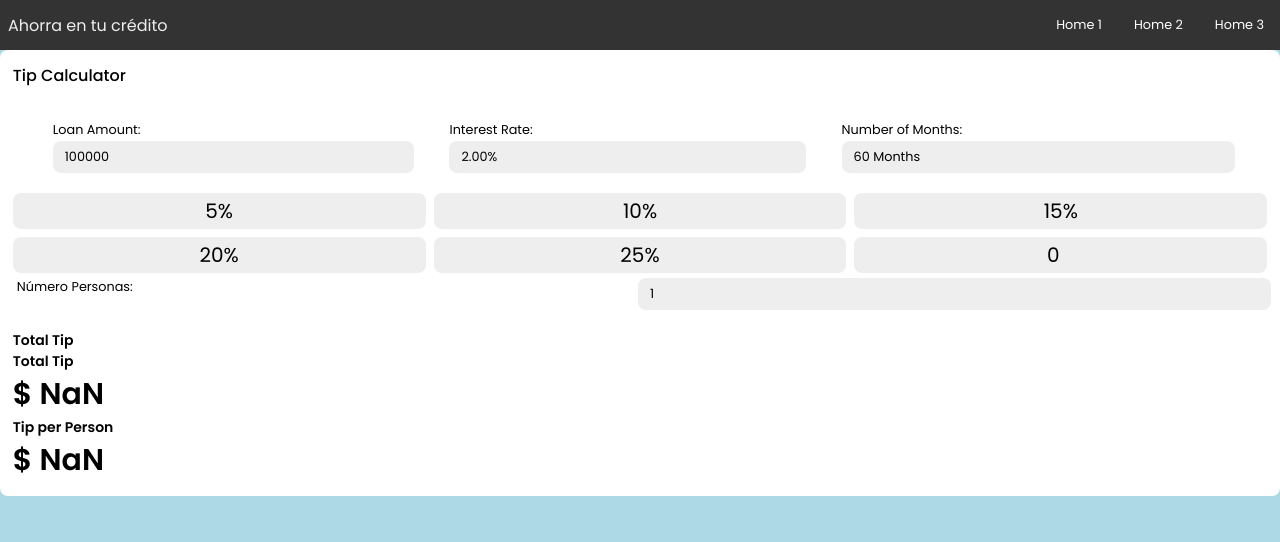
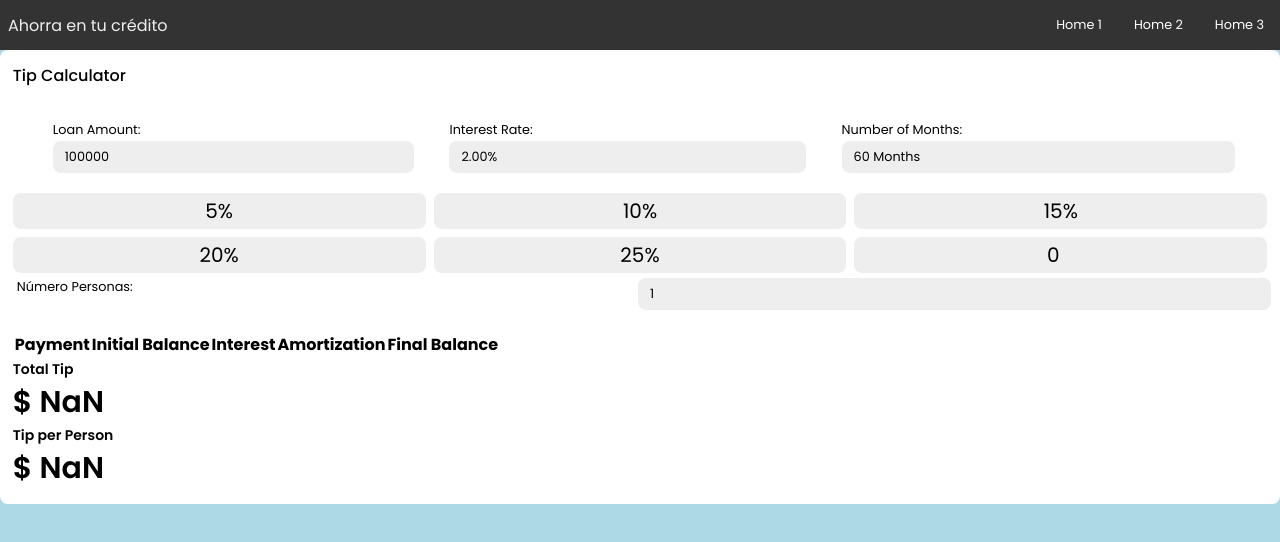
Before and after one commit to wguicha/tip-calculator, a Next.js app: page / in a window 1280 px wide. Shown: the top 542 px of the page. Built offline with nearby package versions, Linux system fonts and the light colour scheme.

Commit message:
Table added, pending hidratation error

```diff
--- a/src/components/Payments.js
+++ b/src/components/Payments.js
@@ -1,16 +1,32 @@
 import React from "react";
 
 const Payments = ({ state }) => {
-  const { arrPayments } = state;
-  console.log("Paso 1")
-  console.log(arrPayments)
-  return (
-    <div className="tip-result">
-      <div>
-        <p className="label">Total Tip</p>
-      </div>
+    const { arrPayments } = state;
+    console.log("Paso 1");
+    console.log(arrPayments);
+    return (
+    <div className="payment-list">
+        <table className="payments-table">
+            <tr>
+                <th>Payment</th>
+                <th>Initial Balance</th>
+                <th>Interest</th>
+                <th>Amortization</th>
+                <th>Final Balance</th>
+            </tr>
+            {arrPayments.map((p) => {
+                return (
+                    <tr key={p.numberPayment}>
+                        <td>{`${p.numberPayment}`}</td>
+                        <td>{`${p.intialBalance}`}</td>
+                        <td>{`${p.interestValue}`}</td>
+                        <td>{`${p.amortization}`}</td>
+                        <td>{`${p.finalBalance}`}</td>
+                    </tr>
+            )})}
+        </table>
     </div>
-  );
+    );
 };
 
 export default Payments;
--- a/src/styles/globals.css
+++ b/src/styles/globals.css
@@ -167,6 +167,12 @@ h1{
 
 }
 
+/*Payment List styles*/
+.payment-container{
+  display: flex;
+  flex-direction: row;
+}
+
 @media (max-width: 400px){
   .input-group{
     display: flex;
```
